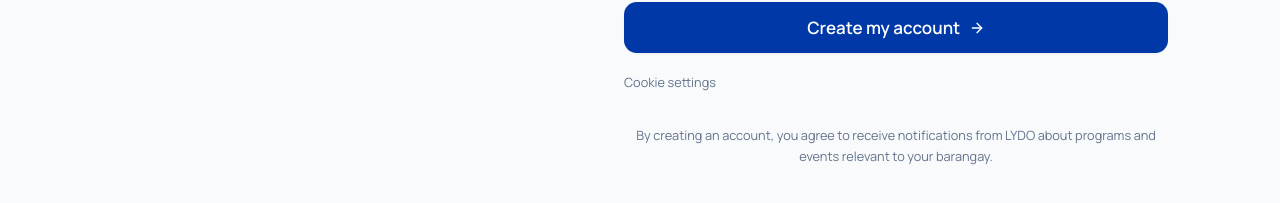
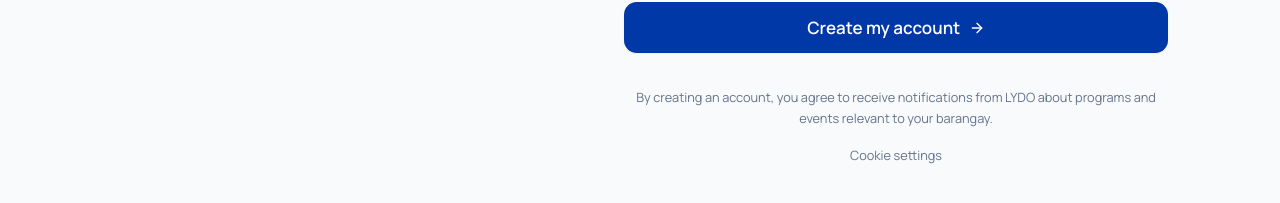
Before and after one commit to br3ntf4iyaz/CAPSTONE_PROJECT, a React (Vite) app in the folder frontend/: page /register in a window 1280 px wide. Shown: the part 1279-1482 px from the top of the page. Built offline with nearby package versions, Linux system fonts and the light colour scheme; no server answers.

Commit message:
fix(register): Cookie settings sits at the bottom of the page, centered under the notice

```diff
--- a/frontend/src/portals/youth/pages/YouthRegisterPage.tsx
+++ b/frontend/src/portals/youth/pages/YouthRegisterPage.tsx
@@ -412,12 +412,14 @@ export default function YouthRegisterPage() {
                 )}
               </button>
             </form>
-            {/* The agreement above already links the Terms, the Privacy Policy and the Cookie Policy: only the cookie settings are left here */}
-            <button type="button" onClick={openCookieSettings} className="mt-5 block text-xs text-ink-500 underline-offset-2 hover:text-primary-700 hover:underline">Cookie settings</button>
 
             <p className="mt-8 text-xs text-ink-500 leading-relaxed text-center">
               By creating an account, you agree to receive notifications from LYDO
               about programs and events relevant to your barangay.
+            </p>
+            {/* The agreement above already links the Terms, the Privacy Policy and the Cookie Policy: only the cookie settings are left here */}
+            <p className="mt-3 text-center">
+              <button type="button" onClick={openCookieSettings} className="text-xs text-ink-500 underline-offset-2 hover:text-primary-700 hover:underline">Cookie settings</button>
             </p>
           </div>
         </main>
```
